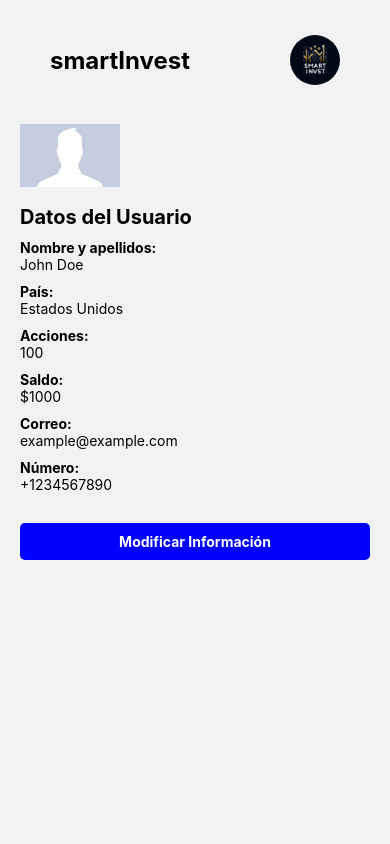
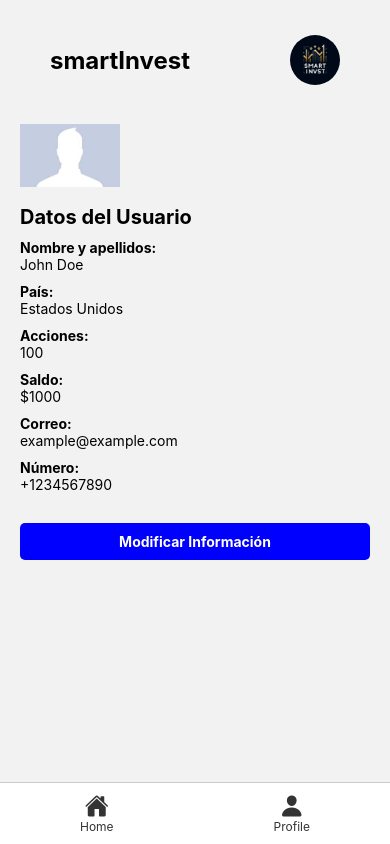
Before and after one commit to juanosog11/proyecto_movil, a React Native app: screen /Perfil in a window 390 px wide. Built offline with nearby package versions, Linux system fonts and the light colour scheme.

Commit message:
organizar algunos titulos (registrar por principal), crear el navbar y ponerla en principal y perfil

```diff
--- a/Interfaces/Estilos.jsx
+++ b/Interfaces/Estilos.jsx
@@ -161,3 +161,27 @@ export const EstiloRegistro = StyleSheet.create({
     margin: 5,
   },
 });
+
+
+export const navbar = StyleSheet.create({
+    tabBar: {
+        flexDirection: 'row',
+        justifyContent: 'space-around',
+        alignItems: 'center',
+        paddingVertical: 10,
+        borderTopWidth: 1,
+        borderTopColor: '#ccc',
+        backgroundColor: '#fff',
+        position: 'absolute',
+        bottom: 0,
+        left: 0,
+        right: 0,
+    },
+    tabBarItem: {
+        alignItems: 'center',
+    },
+    tabBarItemText: {
+        fontSize: 12,
+        color: '#333',
+    },
+})
--- /dev/null
+++ b/Interfaces/Navbar.jsx
@@ -0,0 +1,20 @@
+import React from 'react';
+import { View, TouchableOpacity, Text } from 'react-native';
+import Icon from 'react-native-vector-icons/Ionicons';
+import { navbar } from './Estilos.jsx';
+
+export default function NavBar({ navigation }) {
+    return (
+        <View style={navbar.tabBar}>
+            <TouchableOpacity onPress={() => navigation.navigate('Principal')} style={navbar.tabBarItem}>
+                <Icon name='home' size={24} color='#333' />
+                <Text style={navbar.tabBarItemText}>Home</Text>
+            </TouchableOpacity>
+            <TouchableOpacity onPress={() => navigation.navigate('Perfil')} style={navbar.tabBarItem}>
+                <Icon name='person' size={24} color='#333' />
+                <Text style={navbar.tabBarItemText}>Profile</Text>
+            </TouchableOpacity>
+            {/* Agrega más botones aquí según tus necesidades */}
+        </View>
+    );
+}
--- a/Interfaces/Perfil.jsx
+++ b/Interfaces/Perfil.jsx
@@ -1,10 +1,11 @@
 import React from 'react';
 import { Button, Image, Text, TouchableOpacity, View, ScrollView } from 'react-native';
 import { estilosPerfil, estilos_estandar } from "./Estilos.jsx";
+import NavBar from './Navbar.jsx';
 
-export default function Perfil() {
+export default function Perfil({ navigation }) {
     return (
-        <ScrollView style={estilos_estandar.container}>
+        <View style={estilos_estandar.container}>
             <View style={estilos_estandar.head}>
                 <Text style={estilos_estandar.title}>smartInvest</Text>
                 <Image source={require('../images/logo.jpeg')} style={estilos_estandar.logo} />
@@ -40,6 +41,8 @@ export default function Perfil() {
                     <Text style={estilosPerfil.buttonText}>Modificar Información</Text>
                 </TouchableOpacity>
             </View>
-        </ScrollView>
+            <NavBar navigation={navigation} />
+        </View>
+
     );
 }
--- a/Interfaces/Principal.jsx
+++ b/Interfaces/Principal.jsx
@@ -1,15 +1,19 @@
 import React from 'react';
-import { Text, View, Image, TextInput, Button, CheckBox, ScrollView } from 'react-native';
+import { ScrollView, View, Text, Image } from 'react-native';
 import { estilos_estandar } from './Estilos.jsx';
+import NavBar from './Navbar.jsx';
 
-
-export default function Registrar({ navigation }) {
+export default function Principal({ navigation }) {
   return (
-    <ScrollView style={estilos_estandar.container}>
+    <View style={estilos_estandar.container}>
       <View style={estilos_estandar.head}>
         <Text style={estilos_estandar.title}>SmartInvest</Text>
         <Image source={require('../images/logo.jpeg')} style={estilos_estandar.logo} />
       </View>
-    </ScrollView>
+      <ScrollView contentContainerStyle={estilos_estandar.contentContainer}>
+        {/* Aquí va el contenido principal */}
+      </ScrollView>
+      <NavBar navigation={navigation} />
+    </View>
   );
 }
--- a/package.json
+++ b/package.json
@@ -9,13 +9,14 @@
     "web": "expo start --web"
   },
   "dependencies": {
+    "@react-navigation/bottom-tabs": "^6.5.20",
     "@react-navigation/native": "^6.1.17",
     "@react-navigation/stack": "^6.3.29",
     "expo": "~50.0.14",
     "expo-status-bar": "~1.11.1",
     "react": "18.2.0",
     "react-native": "0.73.6",
-    "react-native-gesture-handler": "^2.16.0",
+    "react-native-gesture-handler": "~2.14.0",
     "react-native-vector-icons": "^10.0.3"
   },
   "devDependencies": {
```
Also changed, not shown: 1 other file (tests, documents, lock files or other folders).
